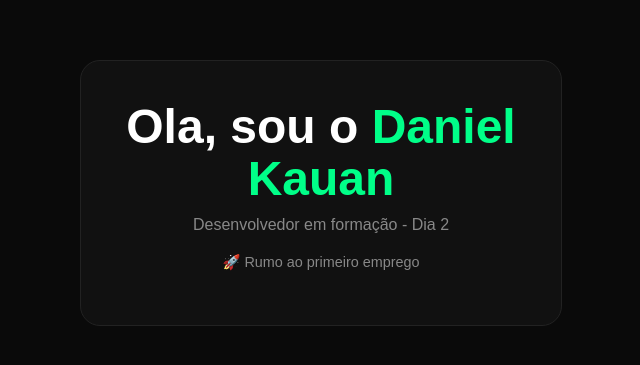
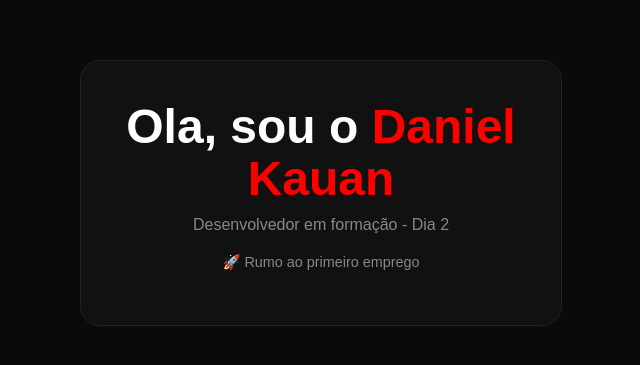
Before and after one commit to danielkauansilva2018-hub/meu-portifolio, a plain HTML site: page index.html in a window 1280 px wide. Shown: the part 207-572 px from the top of the page, without its empty margins (319-959 px from the left). Drawn offline with Linux system fonts and the light colour scheme.

Commit message:
mudei a cor

```diff
--- a/index.html
+++ b/index.html
@@ -12,7 +12,7 @@
     height: 100vh; margin: 0; text-align: center;
   }
   h1 { font-size: 3rem; margin: 0; line-height: 1.1; }
-  span { color: #00ff88; }
+  span { color: #ff0000; }
   p { color: #888; margin-top: 10px; }
   .card {
     border: 1px solid #222; padding: 40px;
```
